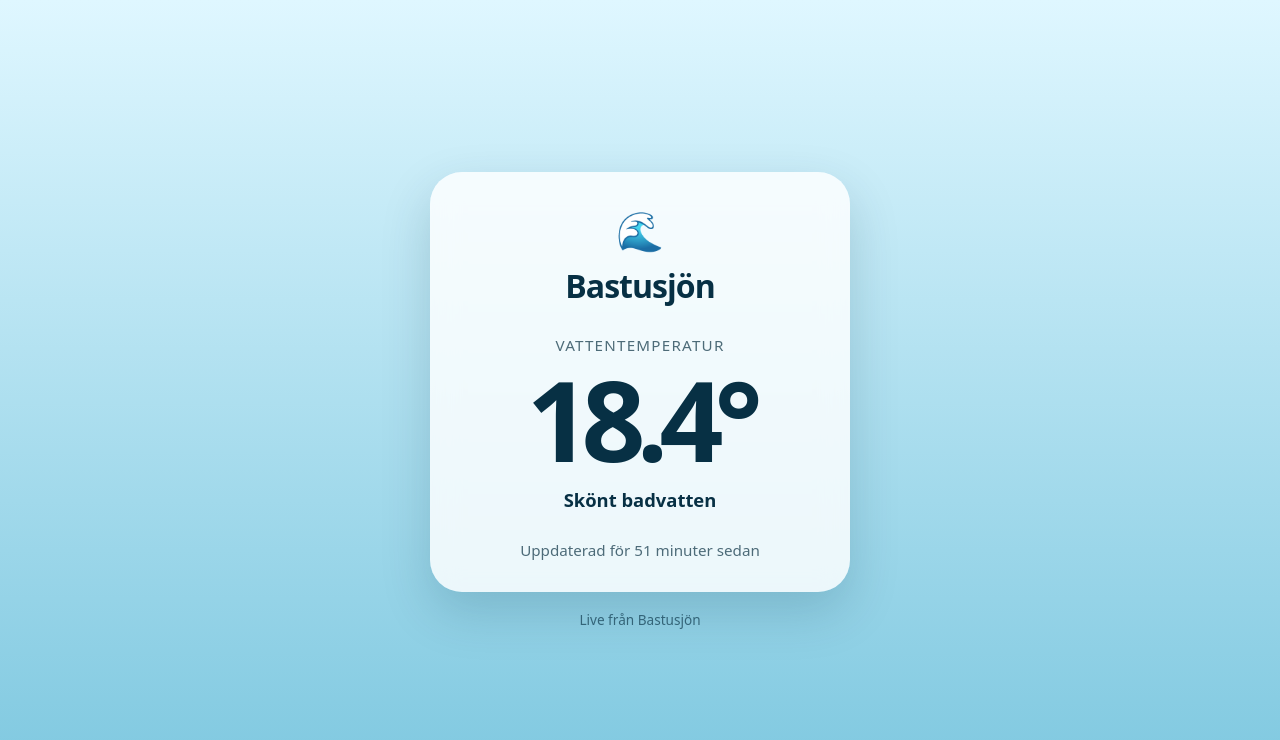
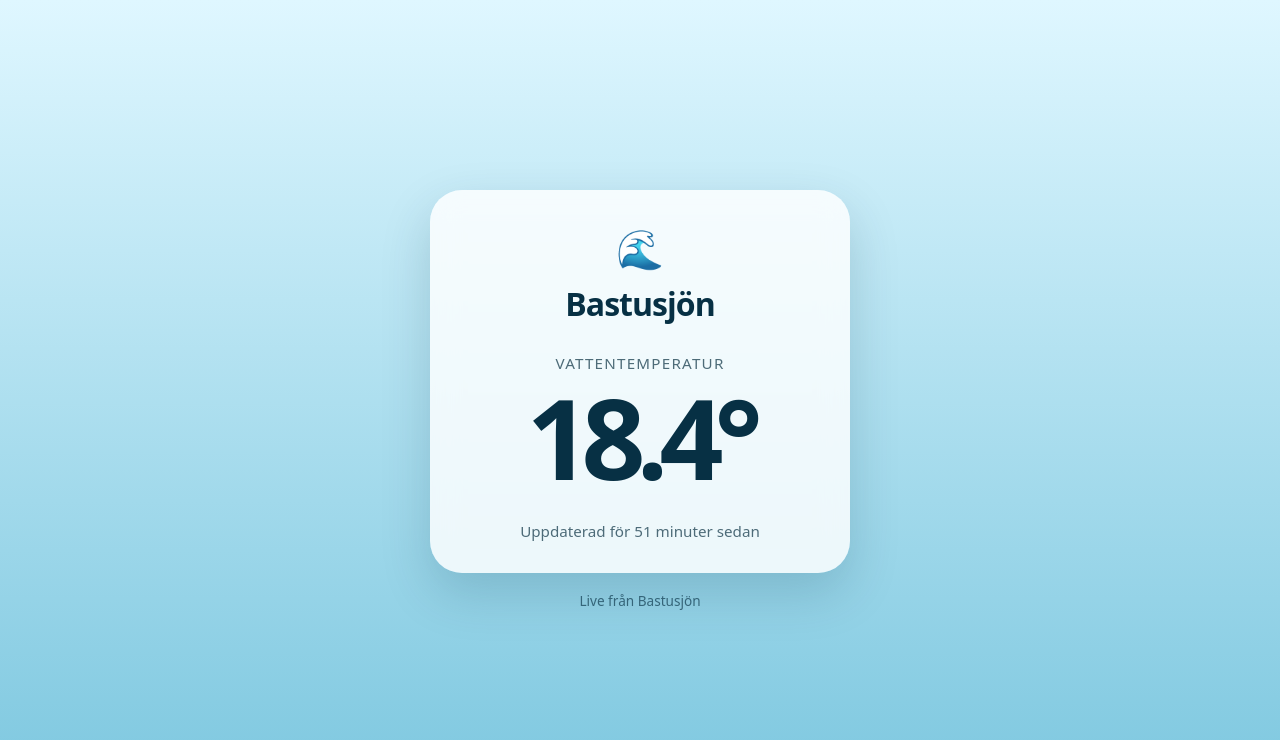
Before and after one commit to tardfish/bastusjon, a plain HTML site: page index.html in a window 1280 px wide. Drawn offline with Linux system fonts and the light colour scheme.

Commit message:
Update index.html

```diff
--- a/index.html
+++ b/index.html
@@ -71,12 +71,6 @@
       line-height: 1;
     }
 
-    .status {
-      margin-top: 12px;
-      font-size: 1.15rem;
-      font-weight: 600;
-    }
-
     .updated {
       margin-top: 28px;
       color: var(--muted);
@@ -104,7 +98,6 @@
       <div class="label">Vattentemperatur</div>
       <div class="temp" id="temp">--°</div>
 
-      <div class="status" id="status">Hämtar temperatur...</div>
       <div class="updated" id="updated"></div>
     </section>
 
@@ -112,14 +105,6 @@
   </main>
 
   <script>
-    function getStatus(temp) {
-      if (temp < 10) return "🥶 Iskallt";
-      if (temp < 15) return "Friskt bad";
-      if (temp < 18) return "Svalt men badbart";
-      if (temp < 22) return "Skönt badvatten";
-      return "☀️ Perfekt badtemperatur";
-    }
-
     function timeAgo(dateString) {
       const date = new Date(dateString);
       const minutes = Math.round((Date.now() - date.getTime()) / 60000);
@@ -129,13 +114,17 @@
       if (minutes < 60) return `för ${minutes} minuter sedan`;
 
       const hours = Math.round(minutes / 60);
+
       if (hours === 1) return "för 1 timme sedan";
+
       return `för ${hours} timmar sedan`;
     }
 
     async function loadTemperature() {
       try {
-        const response = await fetch("temp.json?t=" + Date.now());
+        const response =
+          await fetch("temp.json?t=" + Date.now());
+
         const data = await response.json();
 
         const temp = Number(data.temperature);
@@ -143,20 +132,19 @@
         document.getElementById("temp").textContent =
           `${temp.toFixed(1)}°`;
 
-        document.getElementById("status").textContent =
-          getStatus(temp);
-
         document.getElementById("updated").textContent =
           `Uppdaterad ${timeAgo(data.updated)}`;
+
       } catch (error) {
-        document.getElementById("status").textContent =
+        document.getElementById("updated").textContent =
           "Kunde inte hämta temperatur";
 
-        document.getElementById("status").classList.add("error");
+        document.getElementById("updated").classList.add("error");
       }
     }
 
     loadTemperature();
+
     setInterval(loadTemperature, 30000);
   </script>
 </body>
```
